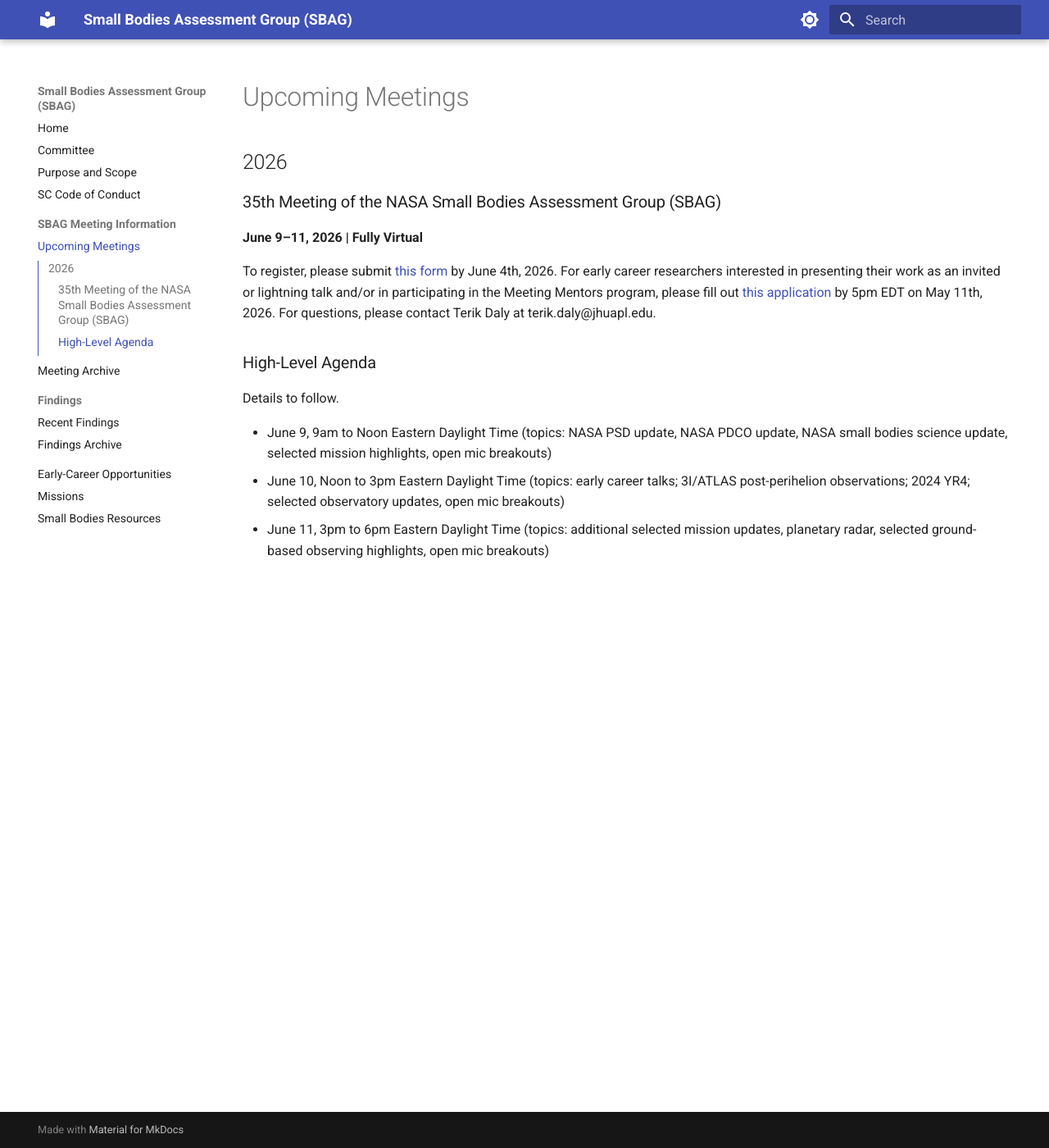
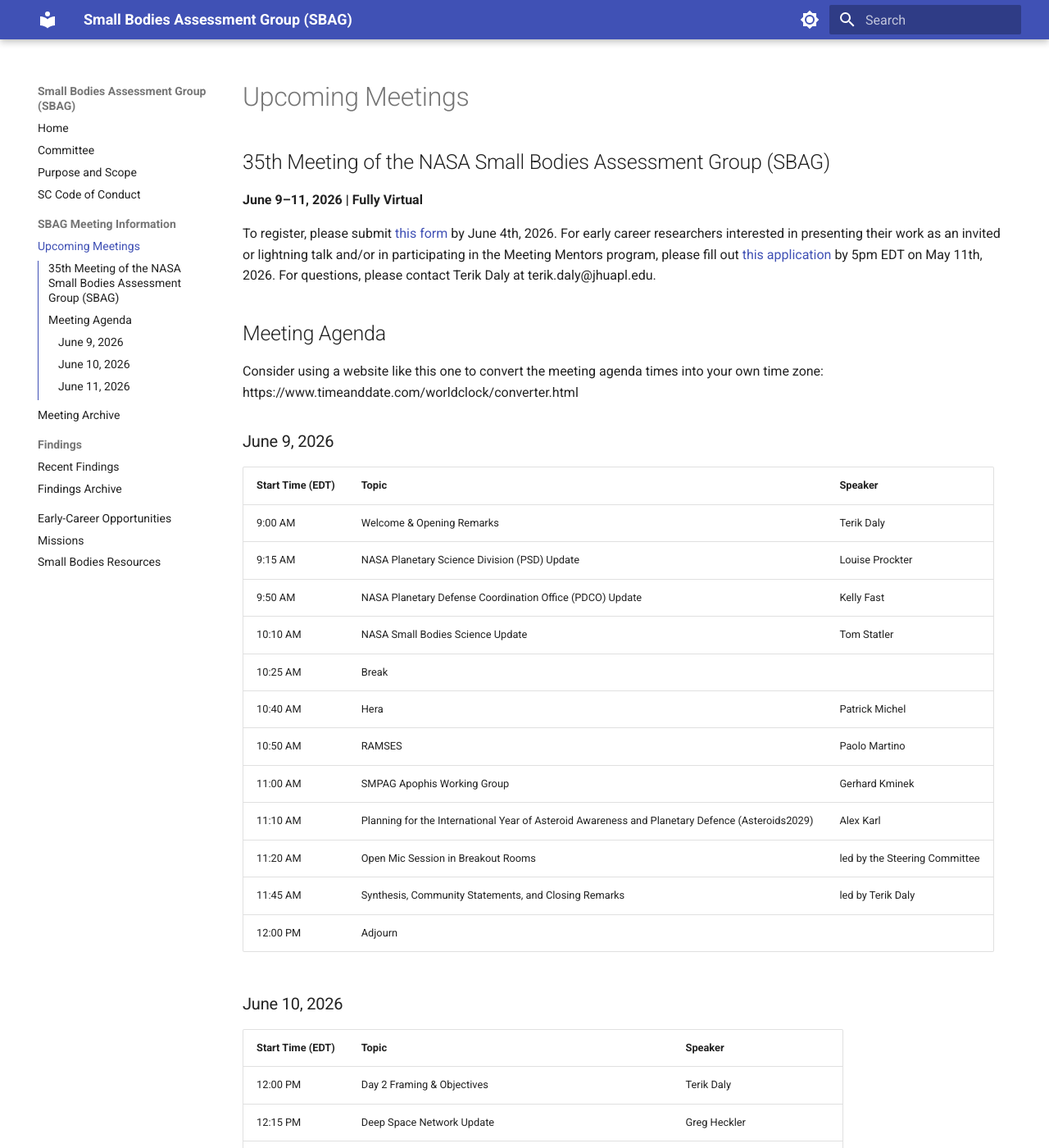
Before and after one commit to SmallBodiesAssessmentGroup/SBAG-Website, an MkDocs documentation site: the page built from docs/meetings/index.md, in a window 1280 px wide and 1400 px high. Shown: the whole window at 82% size. Built offline with MkDocs 1.6.1 and Material for MkDocs 9.7.7, drawn with Linux system fonts in a browser that asks for light colours; some of the changed text lies outside the part shown.

Commit message:
Fleshed out the meeting agenda
Now that the meeting agenda is finalized, I added it to the website. Once the changes are reviewed and made live (assuming there aren't errors or that if there are some, we find and fix them), we should send out the second announcement for the meeting.

```diff
--- a/docs/meetings/index.md
+++ b/docs/meetings/index.md
@@ -1,18 +1,74 @@
 # Upcoming Meetings
 
-## 2026
-
-### 35th Meeting of the NASA Small Bodies Assessment Group (SBAG)
+## 35th Meeting of the NASA Small Bodies Assessment Group (SBAG)
 **June 9–11, 2026 | Fully Virtual**
 
 To register, please submit [this form](https://forms.gle/tFHNtwxrWqwR7iXCA) by June 4th, 2026. For early career researchers interested in presenting their work as an invited or lightning talk and/or in participating in the Meeting Mentors program, please fill out [this application](https://forms.gle/hpZ8F2Ghe8wz6TYm7) by 5pm EDT on May 11th, 2026. For questions, please contact Terik Daly at terik.daly@jhuapl.edu.
 
 
 
-### High-Level Agenda
+## Meeting Agenda
 
-Details to follow.
+Consider using a website like this one to convert the meeting agenda times into your own time zone: https://www.timeanddate.com/worldclock/converter.html
 
-- June 9, 9am to Noon Eastern Daylight Time (topics: NASA PSD update, NASA PDCO update, NASA small bodies science update, selected mission highlights, open mic breakouts)
-- June 10, Noon to 3pm Eastern Daylight Time (topics: early career talks; 3I/ATLAS post-perihelion observations; 2024 YR4; selected observatory updates, open mic breakouts)
-- June 11, 3pm to 6pm Eastern Daylight Time (topics: additional selected mission updates, planetary radar, selected ground-based observing highlights, open mic breakouts)
+
+### June 9, 2026
+
+| Start Time (EDT) | Topic | Speaker |
+|------------------|-------|----------|
+| 9:00 AM | Welcome & Opening Remarks | Terik Daly |
+| 9:15 AM | NASA Planetary Science Division (PSD) Update | Louise Prockter |
+| 9:50 AM | NASA Planetary Defense Coordination Office (PDCO) Update | Kelly Fast |
+| 10:10 AM | NASA Small Bodies Science Update | Tom Statler |
+| 10:25 AM | Break |  |
+| 10:40 AM | Hera | Patrick Michel |
+| 10:50 AM | RAMSES | Paolo Martino |
+| 11:00 AM | SMPAG Apophis Working Group | Gerhard Kminek |
+| 11:10 AM | Planning for the International Year of Asteroid Awareness and Planetary Defence (Asteroids2029) | Alex Karl |
+| 11:20 AM | Open Mic Session in Breakout Rooms | led by the Steering Committee |
+| 11:45 AM | Synthesis, Community Statements, and Closing Remarks | led by Terik Daly |
+| 12:00 PM | Adjourn |  |
+
+
+
+### June 10, 2026
+
+| Start Time (EDT) | Topic | Speaker |
+|------------------|-------|----------|
+| 12:00 PM | Day 2 Framing & Objectives | Terik Daly |
+| 12:15 PM | Deep Space Network Update | Greg Heckler |
+| 12:30 PM | CLPS Program and Potential Lessons for Small Bodies Missions | Brad Bailey |
+| 12:45 PM | Early Career Invited Talk #1 | TBD |
+| 12:55 PM | Early Career Invited Talk #2 | TBD |
+| 1:05 PM | Early Career Lightning Talks | TBD |
+| 1:15 PM | Break |  |
+| 1:30 PM | 3I/ATLAS Post-Perihelion Observations - JWST | Martin Cordiner |
+| 1:40 PM | 3I/ATLAS Post-Perihelion Observations - ALMA | Luis Eduardo Salazar Manzano |
+| 1:50 PM | 2024 YR4 - JWST Observations from 2026 | Andy Rivkin |
+| 2:00 PM | Vera C. Rubin Observatory | Meg Schwamb |
+| 2:10 PM | Minor Planet Center | Federica Spoto |
+| 2:20 PM | Open Mic Session in Breakout Rooms | led by the Steering Committee |
+| 2:45 PM | Synthesis, Community Statements, and Closing Remarks | led by Terik Daly |
+| 3:00 PM | Adjourn |  |
+
+
+
+
+### June 11, 2026
+| Start Time (EDT) | Topic | Speaker |
+|------------------|-------|----------|
+| 3:00 PM | Day 3 Framing & Objectives | Terik Daly |
+| 3:15 PM | NEO Surveyor | Amy Mainzer |
+| 3:25 PM | Greenbank Radar Efforts | Patrick Taylor |
+| 3:35 PM | NASA IRTF strategic planning | Warren Skidmore |
+| 3:45 PM | OSIRIS-Apophis Explorer | Dani DellaGiustina |
+| 3:55 PM | Coordination of Telescopic Apophis Observations Leading to 2029: IAWN | Vishnu Reddy |
+| 4:05 PM | Coordination of Telescopic Apophis Observations Leading to 2029: 2027-2028 Photometry | Petr Pravec |
+| 4:15 PM | Open Mic Session in Breakout Rooms | led by the Steering Committee |
+| 4:40 PM | Break |  |
+| 4:55 PM | MMX | Ryodo Hemmi |
+| 5:05 PM | Hayabusa2# | Satoshi Tanaka |
+| 5:15 PM | DESTINY+ | Tomoko Arai |
+| 5:25 PM | Tianwen-2 | Zhang He |
+| 5:35 PM | Synthesis, Community Statements, and Closing Remarks | led by Terik Daly |
+| 6:00 PM | Adjourn |  |
```
